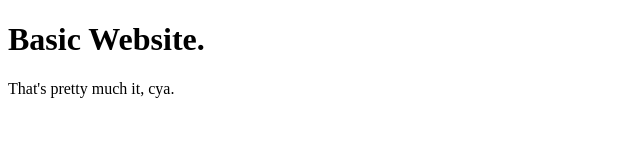
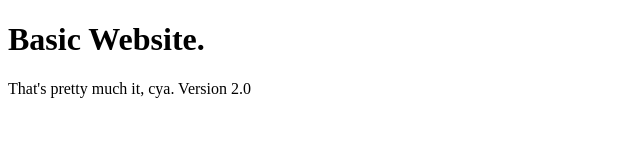
Before and after one commit to ZuviTV/zuvitv.github.io, a plain HTML site: page flash.html in a window 1280 px wide. Shown: the full height of the page, 0-640 px from the left. Drawn offline with Linux system fonts and the light colour scheme.

Commit message:
Update flash.html

```diff
--- a/flash.html
+++ b/flash.html
@@ -7,6 +7,6 @@
 </head>
 <body>
     <h1>Basic Website.</h1>
-    <p>That's pretty much it, cya.</p>
+    <p>That's pretty much it, cya. Version 2.0</p>
 </body>
 </html>
```
